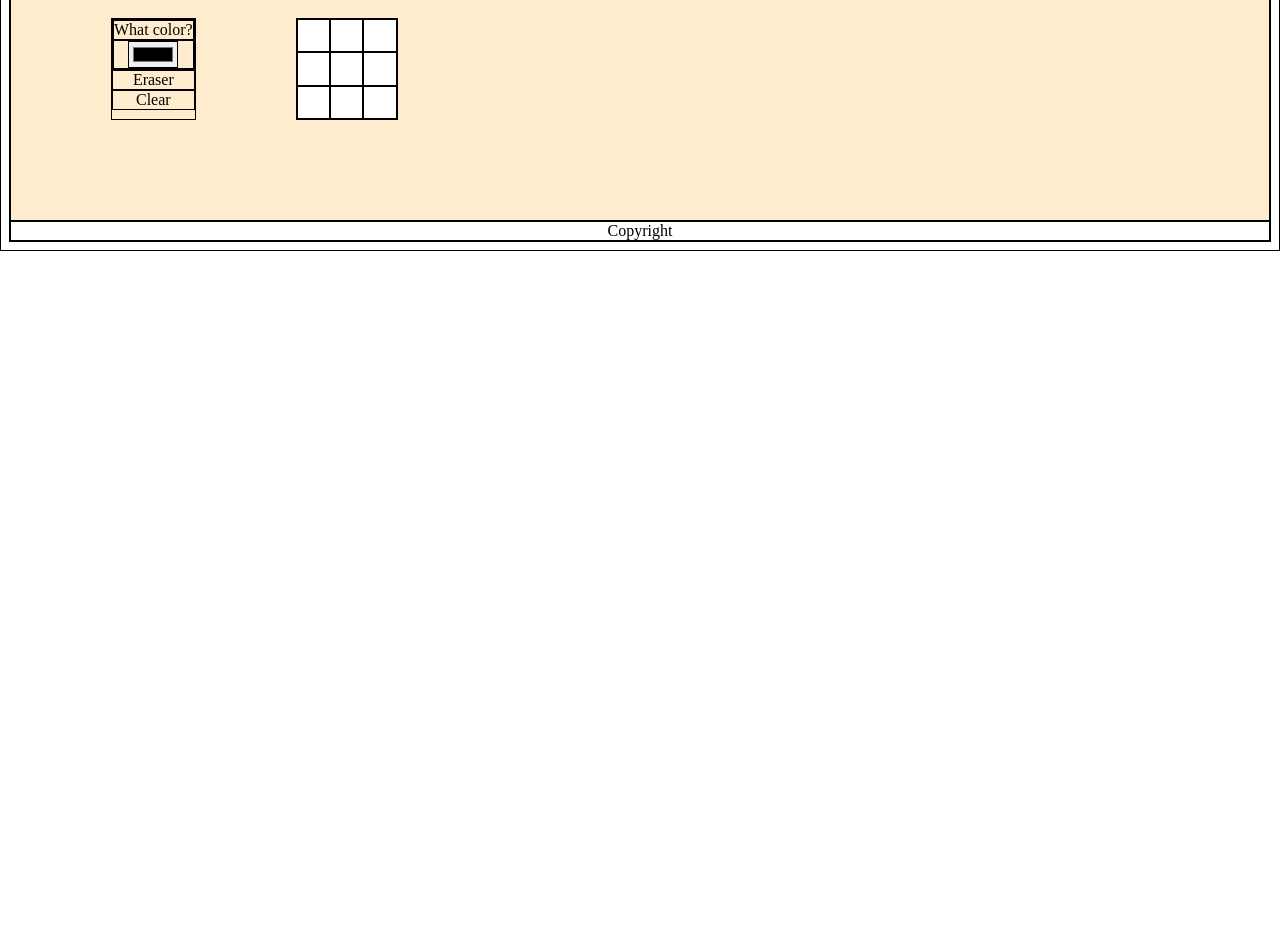
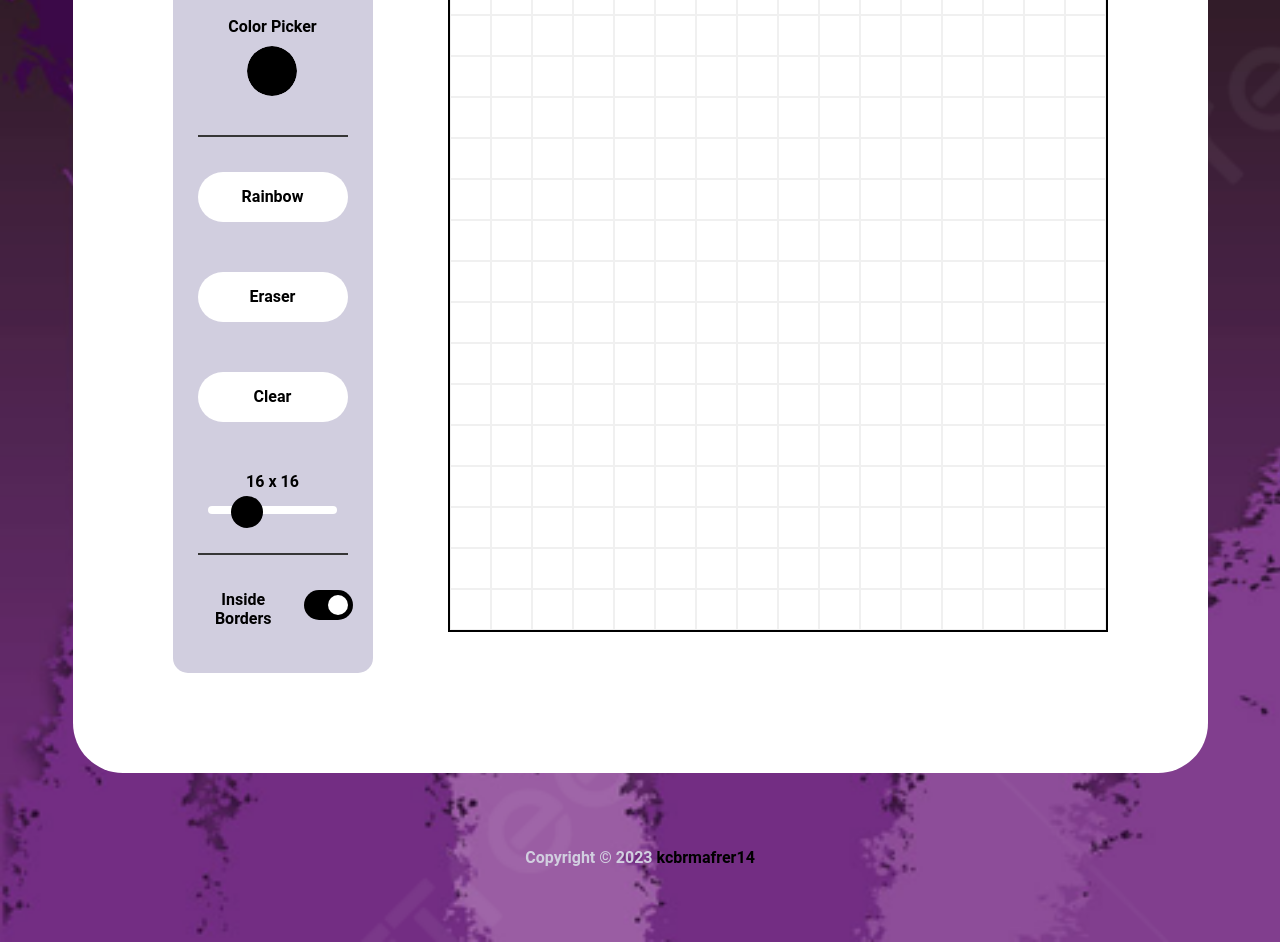
Before and after one commit to kcbrmafrer14/etch-a-sketch, a plain HTML site: page index.html in a window 1280 px wide. Shown: the part 221-1163 px from the top of the page. Before the commit the page ends 800 px from the top, so only its background shows below. Drawn offline with Linux system fonts and the light colour scheme.

Commit message:
Finish the logic, appearance and favicon

```diff
--- a/index.html
+++ b/index.html
@@ -6,30 +6,41 @@
     <meta name="viewport" content="width=device-width, initial-scale=1.0">
     <title>Etch-A-Sketch</title>
     <link rel="stylesheet" href="styles.css">
+    <link rel="icon" type="image/png" href="./images/favicon.png">
 
 </head>
 <body>
     <h1>Etch-A-Sketch</h1>
-    <div>
-        <div class="sizeSelector"></div>
-        <input class="gridSize" type="range" max=10 min=1 value=3 />
-    </div>
+
 
     <div class="main">
         <div class="settings">
-            <div>
-                <div>What color?</div>
+            <div class="picker">
+                <div>Color Picker</div>
                 <div><input type="color" class="color-picker"></div>
             </div>
+            <div class="spacer"></div>
+            <div class="rainbow">Rainbow</div>
             <div class="eraser">Eraser</div>
             <div class="clear">Clear</div>
+            <div>
+                <div class="sizeSelector" style="font-weight: bold;"></div>
+                <input class="gridSize" type="range" max=64 min=1 value=16 />
+            </div>
+            <div class="spacer"></div>
+            <div class="inside-borders">
+                <p>Inside Borders</p>
+                <input class="check" type="checkbox" checked value="true">
+            </div>
         </div>
 
         <div class="container">
         </div>
     </div>
 
-    <footer>Copyright</footer>
+    <footer>
+        Copyright © <span id="year"></span> <a href="https://github.com/kcbrmafrer14">kcbrmafrer14</a>
+    </footer>
     <script src="script.js"></script>
 </body>
 </html>
--- a/script.js
+++ b/script.js
@@ -2,6 +2,8 @@
 let size = document.querySelector('.gridSize');
 let gridSize = size.value;
 setUpGrid(gridSize);
+
+let gridItem = document.querySelectorAll('.grid-item');
 
 // for dragging purposes
 let mouse = 0;
@@ -14,12 +16,30 @@ color.addEventListener('change', changeColor);
 let currentColor = color.value;
 
 function changeColor() {
-    currentColor = color.value;
+    if (rainbowMode) {
+        rainbowMode = false
+        rainbow.classList.remove('pressed-button')
+        currentColor = color.value;
+    }
 }
 
 // for eraser
+let rainbowMode = false;
 const eraser = document.querySelector('.eraser');
 eraser.addEventListener('click', erase);
+const rainbow = document.querySelector('.rainbow');
+rainbow.addEventListener('click', () => {
+    if (rainbowMode) {
+        rainbow.classList.remove('pressed-button');
+        currentColor = 'black';
+        rainbowMode = false;
+    }
+    else {
+        rainbow.classList.add('pressed-button');
+        randomize();
+        rainbowMode = true;
+    }
+});
 
 function erase() {
     if (currentColor === 'white') {
@@ -29,7 +49,35 @@ function erase() {
     else {
         currentColor = 'white';
         eraser.classList.add('pressed-button');
+        rainbow.classList.remove('pressed-button');
     }}
+// for rainbow
+function randomize() {
+    if (rainbowMode) {
+        const randomR = Math.floor(Math.random() * 256);
+        const randomG = Math.floor(Math.random() * 256);
+        const randomB = Math.floor(Math.random() * 256);
+
+        let random = `rgb(${randomR}, ${randomG}, ${randomB})`;
+        currentColor = random;
+    }
+}
+// for inside borders
+const insideBorder = document.querySelector('.check');
+
+let checkBorder = insideBorder.value;
+insideBorder.addEventListener('change', () => {
+    if (checkBorder) {
+        checkBorder = false;
+        gridItem.forEach(div => div.style.border = 'none');
+    }
+    else {
+        checkBorder = true;
+        gridItem.forEach(div => div.style.border = '#f0f0f0 solid 0.5px');
+    }
+
+})
+
 
 // getting value of grid
 
@@ -59,9 +107,12 @@ function setUpGrid(value) {
 
         container.insertAdjacentElement('beforeend', newDiv);
 
-        newDiv.addEventListener('click', () => newDiv.style.backgroundColor = currentColor);
+        newDiv.addEventListener('click', () =>
+         newDiv.style.backgroundColor = currentColor);
+
         newDiv.addEventListener('mouseover', () => {
             if (mouse === 1) {
+                randomize();
                 newDiv.style.backgroundColor = currentColor;
             }
         })
@@ -80,9 +131,14 @@ const clear = document.querySelector('.clear')
 clear.addEventListener('click', clearAll);
 
 function clearAll() {
-    let gridItem = document.querySelectorAll('.grid-item');
     gridItem.forEach(div => div.style.backgroundColor = 'white');
     makeGrid(gridSize);
     clear.classList.add('pressed-button');
-    setTimeout(() => clear.classList.remove('pressed-button'), 100);
+    setTimeout(() => clear.classList.remove('pressed-button'), 200);
 }
+
+
+
+// for footer
+const footer = document.querySelector('#year');
+footer.textContent = new Date().getFullYear();
--- a/styles.css
+++ b/styles.css
@@ -1,21 +1,212 @@
 * {
-    border: 1px solid black;
     text-align: center;
+    box-sizing: border-box;
+    padding: 0;
+    margin: 0;
+    font-family: 'Roboto', Arial, sans-serif;
+    background-color: #d1cedf;
 }
+
+h1 {
+    padding: 20px;
+    font-size: 45px;
+    font-weight: bold;
+    color: #d1cedf;
+    background-color: transparent;
+}
+
+body {
+    display: flex;
+    flex-direction: column;
+    justify-content: flex-start;
+    align-items: center;
+    background-image: url("./images/background.jpg");
+    background-repeat: no-repeat;
+    background-size: cover;
+
+}
+/* main */
 .main {
-    background-color: blanchedalmond;
+    background-color: white;
     padding: 100px;
     display: flex;
-    gap: 100px;
+    justify-content: center;
+    gap: 75px;
+    height: auto;
+    border-radius: 50px;
+    margin: 0 50px;
+}
+.settings {
+    padding: 20px;
+    padding-top: 45px;
+    padding-bottom: 45px;
+    display: flex;
+    flex-direction: column;
+    gap: 50px;
+    justify-content: flex-start;
+    align-items: center;
+    border-radius: 15px;
+    width: 200px;
 }
 
-.container {
-    height: 100px;
-    width: 100px;
-    display: grid;
+/* picker */
+.picker {
+    display: flex;
+    flex-direction: column;
+    align-items: center;
+    gap: 10px;
+}
+
+.picker > div {
+    font-weight: bold;
+}
+
+/* buttons */
+.eraser, .clear, .rainbow {
+    height: 50px;
+    width: 150px;
+    padding: 15px;
+    background-color: white;
+    border-radius: 45px;
+    font-weight: bold;
+}
+
+
+.eraser, .rainbow .clear, .color-picker, {
+    transition: transform 0.2s ease-in-out;
+}
+.eraser:hover,.ranbow:hover .clear:hover, .color-picker:hover {
+    transform: scale(1.15);
+}
+
+.settings > .inside-borders {
+    font-weight: bold;
+    display: flex;
+    gap: 10px;
+}
+
+
+.color-picker {
+    border: none;
+    width: 50px;
+    height: 50px;
+    border-radius: 50%;
+}
+
+input[type="color"]::-webkit-color-swatch-wrapper {
+    padding: 0;
+}
+
+input[type="color"]::-webkit-color-swatch {
+    border: none;
+    border-radius: 50%;
+}
+
+input[type='range'] {
+    -webkit-appearance: none;
+    background-color: var(--primary-light);
+}
+
+input[type="range"]::-webkit-slider-runnable-track {
+  -webkit-appearance: none;
+  width: 100%;
+  height: .5rem;
+  border-radius: 0.5rem;
+  background-color: white;
+  margin-top: 15px;
+}
+
+input[type="range"]::-webkit-slider-thumb {
+    -webkit-appearance: none;
+    background-color: black;
+    width: 2rem;
+    height: 2rem;
+    border-radius: 50%;
+    margin-top: -10px;
+}
+
+input[type="checkbox"] {
+    -webkit-appearance: none;
+    position: relative;
+    width: 50px;
+    height: 30px;
+    border-radius: 25px;
+    background-color: white;
+    transition: background-color .3s;
+    outline: none;
+}
+
+input[type="checkbox"]::after {
+    content: "";
+    position: absolute;
+    top: 50%;
+    left: 30%;
+    border-radius: 50%;
+    transform: translate(-50%, -50%);
+    height: 1.25rem;
+    width: 1.25rem;
+    background-color: black;
+    transition: left .3s;
+}
+
+input[type="checkbox"]:checked {
+    background-color: black;
+}
+
+input[type="checkbox"]:checked::after {
+    background-color: white;
+    left: 70%
+
+}
+
+.spacer {
+    background-color: #363636;
+    height: 2px;
+    width: 150px;
+    margin: -15px 20px;
 }
 
 .pressed-button {
-    background-color: black;
+    background-color: #575757;
     color: white;
 }
+
+/* container */
+.container {
+    height: 660px;
+    width: 660px;
+    display: grid;
+    border: 2px solid black;
+}
+
+.grid-item {
+    border:#f0f0f0 solid 0.5px;
+}
+
+/* footer */
+a {
+    text-decoration: none;
+    color: black;
+    background-color: transparent;
+
+}
+
+footer {
+    padding-top: 25px;
+    padding-bottom: 25px;
+    font-weight: bold;
+    margin: 50px;
+    color: #d1cedf;
+    background-color: transparent;
+}
+
+#year {
+    background-color: transparent;
+}
+
+/* media queries */
+@media (max-width: 1200px) {
+    body {
+        justify-content: center;
+    }
+}
```
Also changed, not shown: images/background.jpg (added), images/favicon.png (added).
